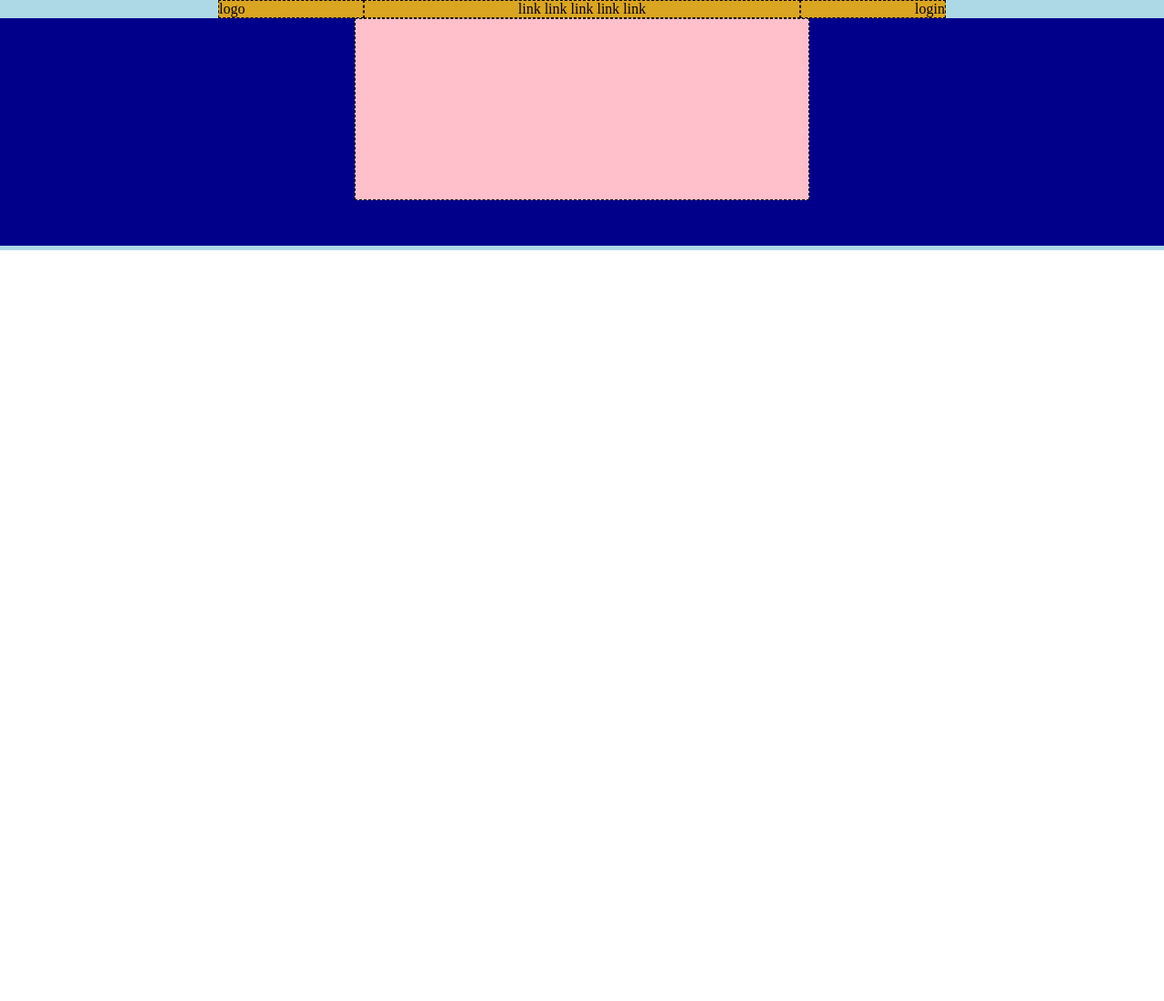
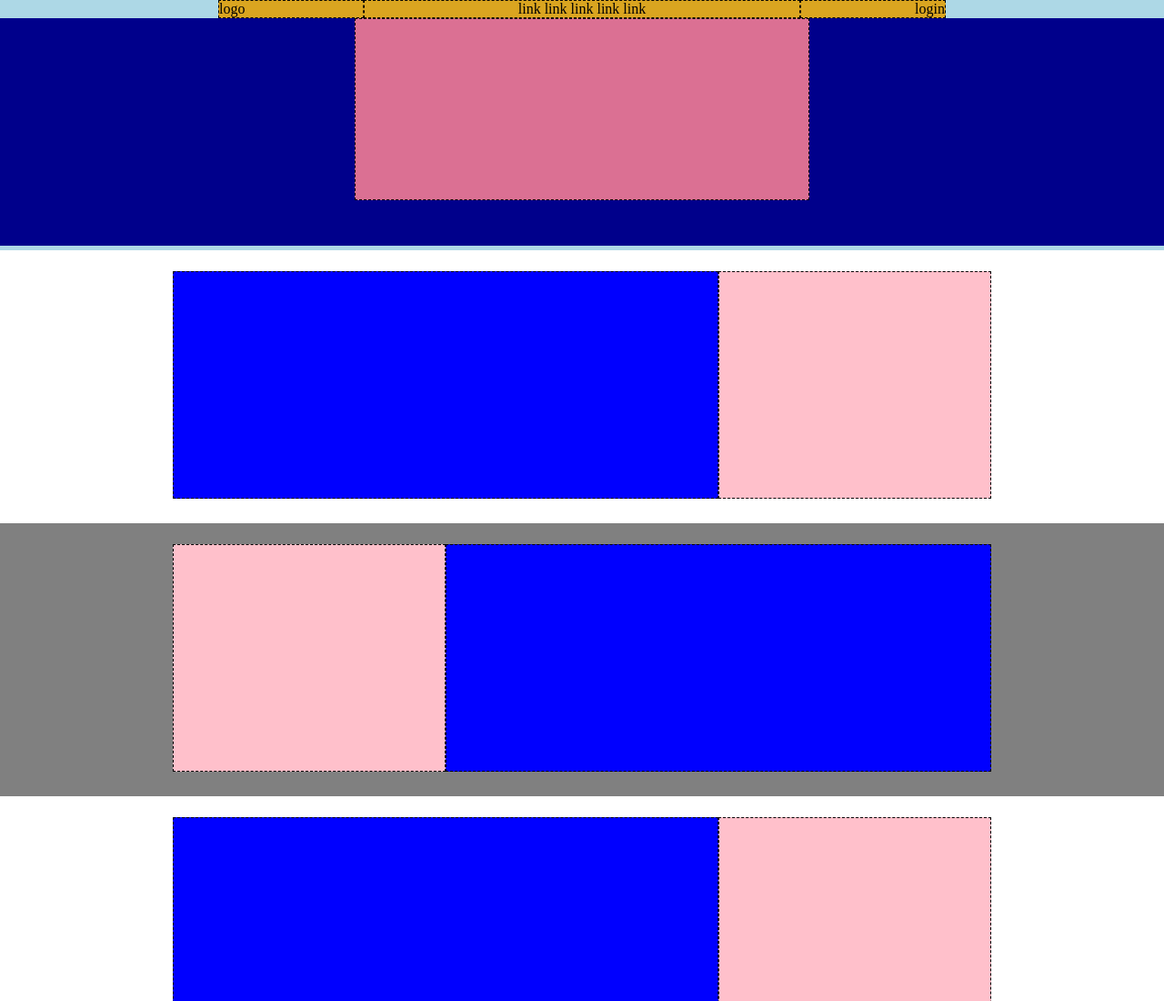
Before and after one commit to francescomeloni03/htmlcss-struttura-discord, a plain HTML site: page index.html in a window 1280 px wide. Shown: the top 1100 px of the page at 91% size. Before the commit the page ends 800 px from the top, so only its background shows below. Drawn offline with Linux system fonts and the light colour scheme.

Commit message:
main terminato

```diff
--- a/css/main.css
+++ b/css/main.css
@@ -3,6 +3,11 @@
 
     box-sizing: border-box;
 }
+
+
+
+
+
 
 header{
     min-height: 275px;
@@ -14,8 +19,6 @@ header{
     display: flex;
     flex-direction: row;
     justify-content: space-between;
-
-
 }
 
 .boxed{
@@ -23,15 +26,11 @@ header{
     max-width: 800px;
     margin:  auto;
 
-
-
 }
 
 .boxed1{
    min-width: 160px;
    border: 1px dashed black;
-
-
 }
 
 #nav{
@@ -54,10 +53,81 @@ header{
 }
 
 #boxrosa{
-    background-color:pink;
+    background-color:palevioletred;
     min-height: 200px;
     max-width: 500px;
     margin: auto;
     border: 1px dashed black;
 
 }
+
+
+
+.boxedmain{
+    min-height: 300px;
+    background-color: white;
+}
+
+
+.flexcontainer1{
+    display: flex;
+    flex-direction: row;
+    justify-content: center;
+    padding: 23px;
+
+
+}
+
+
+.rett1{
+    width: 600px;
+    min-height: 250px;
+    background-color: blue;
+    border: 1px dashed black;
+
+
+}
+
+
+.rett2{
+    width: 300px;
+    min-height: 250px;
+    background-color: pink;
+    border: 1px dashed black;
+}
+
+
+.boxedmain2{
+    min-height: 300px;
+    background-color:grey;
+
+}
+
+
+.flexcontainer2{
+    display: flex;
+    flex-direction: row-reverse;
+    justify-content: center;
+    padding: 23px;
+}
+
+
+.boxmainfinale{
+    min-height: 700px;
+    background-color: grey;
+}
+
+.flexcontainer3{
+    display: flex;
+    flex-direction: row;
+    justify-content: center;
+    padding: 23px;
+}
+
+.rettverde{
+    width: 900px;
+    min-height: 600px;
+    background-color: green;
+    border: 1px dashed black;
+    margin: auto;
+}
--- a/index.html
+++ b/index.html
@@ -30,6 +30,50 @@
 
 
 
+    <main>
+        <div class="boxedmain">
+            <div class="flexcontainer1">
+                <div class="rett1"> </div>
+                <div class="rett2"></div>
+            </div>
+        </div>
+
+        <div class="boxedmain2">
+            <div class="flexcontainer2">
+            <div class="rett1"> </div>
+            <div class="rett2"></div>
+        </div>
+        </div>
+
+
+        <div class="boxedmain">
+            <div class="flexcontainer1">
+                <div class="rett1"> </div>
+                <div class="rett2"></div>
+            </div>
+        </div>
+
+
+        <div class="boxmainfinale">
+            <div class="flexcontainer3"></div>
+            <div class="rettverde"></div>
+        </div>
+
+
+
+
+
+
+
+
+
+
+
+
+    </main>
+
+
+
 
 
 
```
